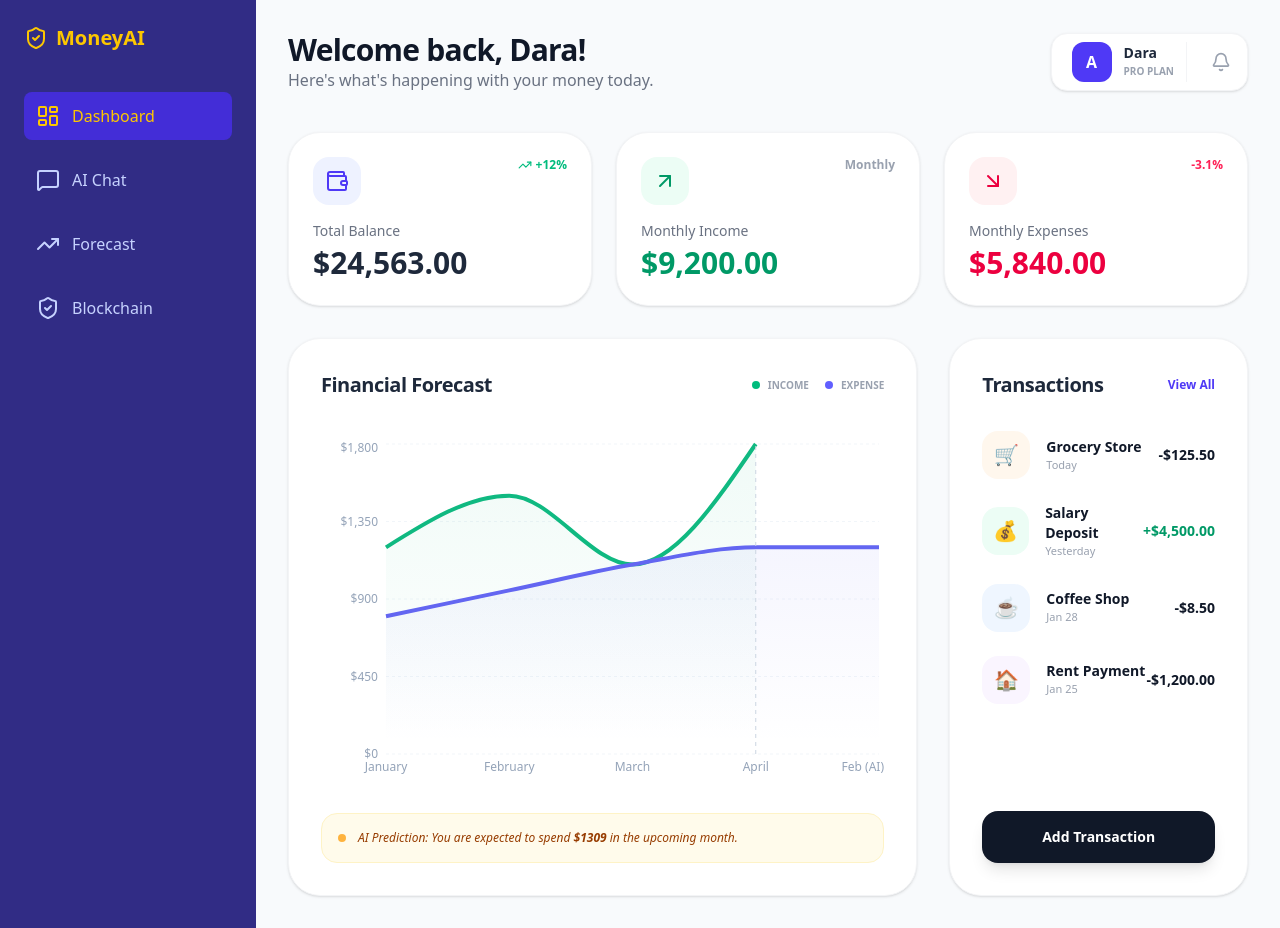
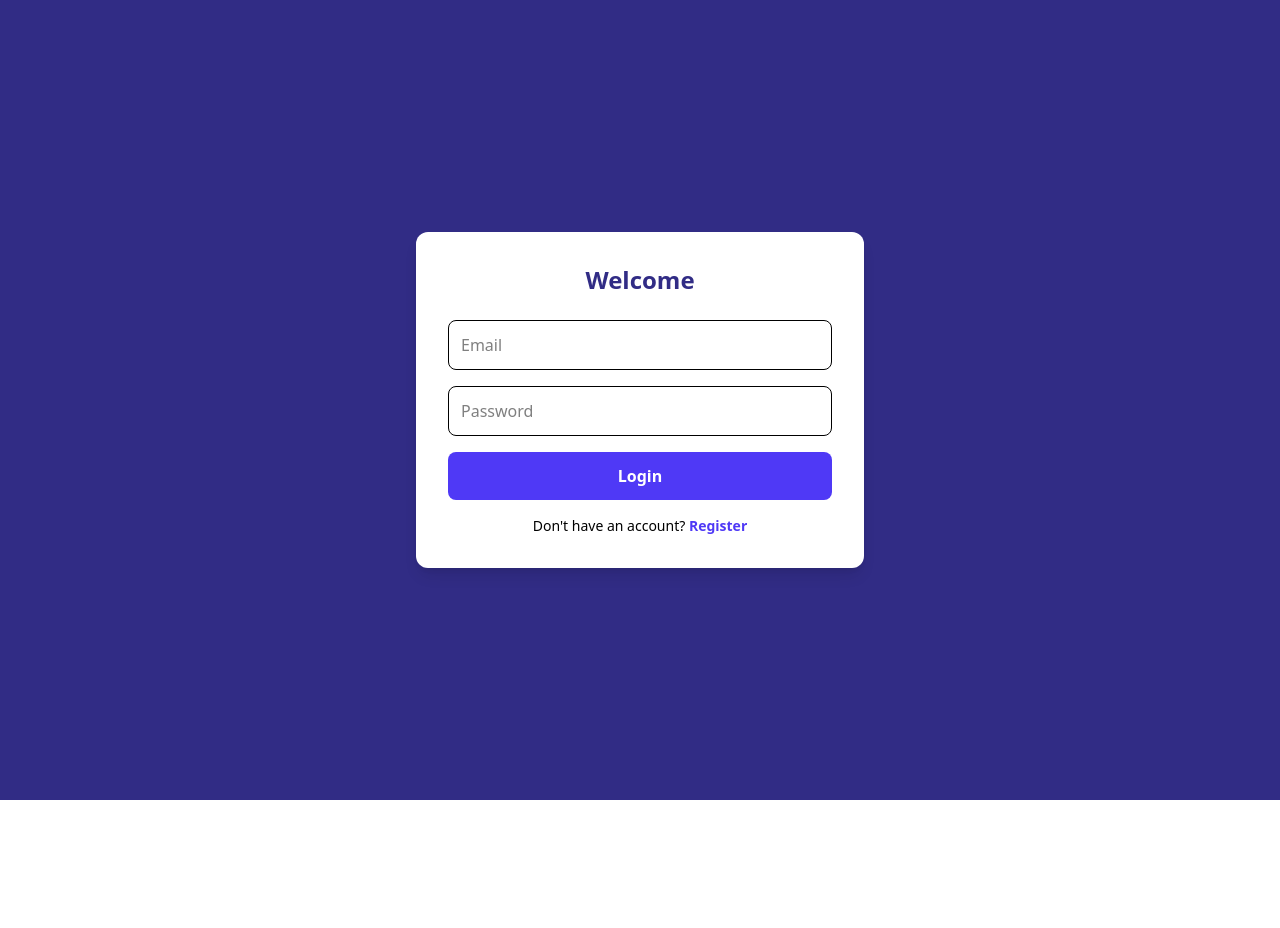
Before and after one commit to Mr-Savat/my-money-assistant, a React (Vite) app: page /login in a window 1280 px wide. After the commit the page ends 800 px from the top, so only its background shows below. Built offline with nearby package versions, Linux system fonts and the light colour scheme.

Commit message:
(feature/developLogin): update login rigester logout and add router

```diff
--- a/src/App.jsx
+++ b/src/App.jsx
@@ -1,19 +1,19 @@
 import { useState } from 'react';
-import Sidebar from './components/Sidebar';
 import DashboardView from './components/DashboardView';
 import ChatView from './components/ChatView';
 import ForecastView from './components/ForecastView';
 import BlockchainView from './components/BlockchainView';
 import { financeData } from './constants';
-import { BrowserRouter as Router, Routes, Route, Navigate, Outlet } from 'react-router-dom';
-// import Auth  from './hooks/Auth';
+import { BrowserRouter as Router, Routes, Route, Navigate } from 'react-router-dom';
+import ProtectedRoute from './components/ProtectedRoute';
+import DashboardLayout from './components/DashboardLayout';
+import AuthView from './components/AuthView';
 
 import { askMoneyAI } from "./services/aiService";
 import { calculateFinance } from "./utils/financeUtils";
 import { typeTextEffect } from "./utils/typeEffect";
 
 const App = () => {
-  const [activeTab, setActiveTab] = useState('dashboard');
   const [messages, setMessages] = useState([
     { role: 'ai', text: 'Hello! I am your AI financial assistant.' }
   ]);
@@ -21,7 +21,6 @@ const App = () => {
   const [loading, setLoading] = useState(false);
 
 
-  // Prepare summary of expenses by category for prompt
   const categorySummary = financeData.map(m => {
     const total = Object.values(m.expenses).reduce((a, b) => a + b, 0);
     return `${m.month}: $${total}`;
@@ -35,7 +34,7 @@ const App = () => {
     setLoading(true);
     setInput("");
 
-    // ✅ Add user + empty AI message in ONE update
+
     setMessages(prev => [
       ...prev,
       { role: "user", text: userText },
@@ -56,7 +55,7 @@ const App = () => {
     try {
       const aiText = await askMoneyAI(prompt);
 
-      // ✨ typing effect updates LAST message safely
+      // typing effect updates LAST message safely
       typeTextEffect(aiText, setMessages, () => setLoading(false));
 
     } catch (err) {
@@ -70,32 +69,36 @@ const App = () => {
     }
   };
 
-// const ProtectedRoute = ({ children }) => {
-//     const user = localStorage.getItem('user_data');
-//     // If no user in localstorage, send them back to login
-//     return user ? children : <Navigate to="/login" />;
-//   };
+  const handleLogout = () => {
+    localStorage.removeItem('isAuthenticated');
+    window.location.href = "/login";
+  };
+  return (
+    <Router>
+      <Routes>
+        <Route path="/login" element={<AuthView mode="login" />} />
+        <Route path="/register" element={<AuthView mode="register" />} />
 
+        {/* Protected Dashboard Routes */}
+        <Route path="/" element={<ProtectedRoute><DashboardLayout onLogout={handleLogout} /></ProtectedRoute>}>
+          {/* URL: / */}
+          <Route index element={<DashboardView />} />
 
-  return (
-    <div className="flex bg-gray-100 font-sans">
-      <Sidebar activeTab={activeTab} setActiveTab={setActiveTab} />
+          {/* URL: /chat */}
+          <Route path="chat" element={
+            <ChatView messages={messages} input={input} setInput={setInput} handleSend={handleSend} loading={loading} />
+          } />
 
-      <main className="flex-1 flex flex-col overflow-hidden">
-        {activeTab === 'dashboard' && <DashboardView />}
-        {activeTab === 'chat' && (
-          <ChatView
-            messages={messages}
-            input={input}
-            setInput={setInput}
-            handleSend={handleSend}
-            loading={loading}
-          />
-        )}
-        {activeTab === 'forecast' && <ForecastView />}
-        {activeTab === 'blockchain' && <BlockchainView />}
-      </main>
-    </div>
+          {/* URL: /forecast */}
+          <Route path="forecast" element={<ForecastView />} />
+
+          {/* URL: /blockchain */}
+          <Route path="blockchain" element={<BlockchainView />} />
+        </Route>
+
+        <Route path="*" element={<Navigate to="/" replace />} />
+      </Routes>
+    </Router>
   );
 };
 
--- /dev/null
+++ b/src/components/AuthView.jsx
@@ -0,0 +1,76 @@
+import React, { useState } from 'react';
+
+const AuthView = ({ mode }) => {
+  const [email, setEmail] = useState('');
+  // 1. Add state for the name
+  const [name, setName] = useState('');
+  const [password, setPassword] = useState('');
+
+  const handleSubmit = (e) => {
+    e.preventDefault();
+
+    const savedUserString = localStorage.getItem('user_data');
+    const savedUser = savedUserString ? JSON.parse(savedUserString) : null;
+
+    if (mode === 'register') {
+      // Save new user
+      localStorage.setItem('user_data', JSON.stringify({ email, password, name }));
+      alert("Account created! Please login.");
+      window.location.href = "/login";
+    } else {
+      // LOGIN LOGIC: Check if credentials match
+      if (savedUser && savedUser.email === email && savedUser.password === password) {
+        localStorage.setItem('isAuthenticated', 'true');
+        window.location.href = "/";
+      } else {
+        alert("Invalid email or password!");
+      }
+    }
+  };
+
+  return (
+    <div className="min-h-screen flex items-center justify-center bg-indigo-900 px-4">
+      <div className="max-w-md w-full bg-white rounded-xl shadow-lg p-8">
+        <h2 className="text-2xl font-bold text-center text-indigo-900 mb-6">
+          {mode === 'login' ? 'Welcome' : 'Create Account'}
+        </h2>
+        <form onSubmit={handleSubmit} className="space-y-4">
+
+          {/* 3. Conditionally show Name input only for Register mode */}
+          {mode === 'register' && (
+            <input
+              type="text"
+              placeholder="Full Name"
+              required
+              className="w-full p-3 border rounded-lg focus:ring-2 focus:ring-indigo-500"
+              onChange={(e) => setName(e.target.value)}
+            />
+          )}
+
+          <input
+            type="email" placeholder="Email" required
+            className="w-full p-3 border rounded-lg focus:ring-2 focus:ring-indigo-500"
+            onChange={(e) => setEmail(e.target.value)}
+          />
+          <input
+            type="password" placeholder="Password" required
+            className="w-full p-3 border rounded-lg focus:ring-2 focus:ring-indigo-500"
+            onChange={(e) => setPassword(e.target.value)}
+          />
+          <button className="w-full bg-indigo-600 text-white p-3 rounded-lg font-semibold hover:bg-indigo-700 transition">
+            {mode === 'login' ? 'Login' : 'Sign Up'}
+          </button>
+        </form>
+
+        <p className="mt-4 text-center text-sm">
+          {mode === 'login' ? "Don't have an account? " : "Already have an account? "}
+          <a href={mode === 'login' ? "/register" : "/login"} className="text-indigo-600 font-bold">
+            {mode === 'login' ? 'Register' : 'Login'}
+          </a>
+        </p>
+      </div>
+    </div>
+  );
+};
+
+export default AuthView;
--- /dev/null
+++ b/src/components/DashboardLayout.jsx
@@ -0,0 +1,19 @@
+import React from 'react';
+import { Outlet } from 'react-router-dom';
+import Sidebar from './Sidebar';
+
+const DashboardLayout = ({ onLogout }) => {
+  return (
+    <div className="flex bg-gray-100 font-sans h-screen">
+      {/* Sidebar stays fixed on the left */}
+      <Sidebar onLogout={onLogout} />
+
+      <main className="flex-1 flex flex-col overflow-hidden">
+        {/* This is where your Dashboard, Chat, or Forecast will appear */}
+        <Outlet />
+      </main>
+    </div>
+  );
+};
+
+export default DashboardLayout;
--- a/src/components/DashboardView.jsx
+++ b/src/components/DashboardView.jsx
@@ -2,6 +2,7 @@ import React from 'react';
 import { AreaChart, Area, XAxis, YAxis, CartesianGrid, Tooltip, ResponsiveContainer, ReferenceLine } from 'recharts';
 import { User, Bell, Search, TrendingUp, Wallet, ArrowUpRight, ArrowDownRight, MoreHorizontal } from 'lucide-react';
 import { financeData } from "../constants";
+import { useState } from 'react';
 
 const Dashboard = () => {
   // 1. គណនាទិន្នន័យសម្រាប់ Forecast
@@ -11,6 +12,21 @@ const Dashboard = () => {
   const prevTotal = Object.values(prevMonth.expenses).reduce((a, b) => a + b, 0);
   const trend = (lastTotal - prevTotal) / (prevTotal || 1);
   const prediction = Math.round(lastTotal * (1 + trend));
+
+
+  const [userName] = useState(() => {
+    const savedData = localStorage.getItem('user_data');
+
+    if (savedData) {
+      const user = JSON.parse(savedData);
+      return user?.name || 'Guest';
+    }
+
+    return 'Guest';
+  });
+
+
+
 
   const chartData = [
     ...financeData.map(d => ({
@@ -33,8 +49,12 @@ const Dashboard = () => {
         {/* --- SECTION 1: TOP NAVIGATION & USER PROFILE --- */}
         <div className="flex flex-col md:flex-row justify-between items-start md:items-center mb-10 gap-4">
           <div>
-            <h1 className="text-3xl font-black text-gray-900 tracking-tight">Welcome back, Dara!</h1>
-            <p className="text-gray-500 font-medium">Here's what's happening with your money today.</p>
+            <h1 className="text-3xl font-black text-gray-900 tracking-tight">
+              Welcome, {userName}!
+            </h1>
+            <p className="text-gray-500 font-medium">
+              Here's what's happening with your money today.
+            </p>
           </div>
 
           <div className="flex items-center gap-4 bg-white p-2 rounded-2xl shadow-sm border border-gray-100">
@@ -43,7 +63,7 @@ const Dashboard = () => {
                 A
               </div>
               <div className="hidden sm:block">
-                <p className="text-sm font-bold leading-none">Dara</p>
+                <p className="text-sm font-bold leading-none"> {userName}</p>
                 <p className="text-[10px] text-gray-400 mt-1 uppercase font-black">Pro Plan</p>
               </div>
             </div>
--- /dev/null
+++ b/src/components/ProtectedRoute.jsx
@@ -0,0 +1,17 @@
+import React from 'react';
+import { Navigate } from 'react-router-dom';
+
+const ProtectedRoute = ({ children }) => {
+  // Check if the user is logged in
+  const isAuth = localStorage.getItem('isAuthenticated') === 'true';
+
+  // If not authenticated, redirect to login
+  if (!isAuth) {
+    return <Navigate to="/login" replace />;
+  }
+
+  // If authenticated, render the children (the dashboard)
+  return children;
+};
+
+export default ProtectedRoute;
--- a/src/components/Sidebar.jsx
+++ b/src/components/Sidebar.jsx
@@ -1,88 +1,52 @@
-import { LayoutDashboard, MessageSquare, TrendingUp, ShieldCheck } from 'lucide-react';
+import { Link, useLocation } from 'react-router-dom';
+import { LogOut, LayoutDashboard, MessageSquare, TrendingUp, ShieldCheck } from 'lucide-react';
 
-const NavItem = ({ icon, label, active, onClick }) => (
-  <div
-    onClick={onClick}
-    className={`flex items-center gap-3 p-3 rounded-lg cursor-pointer transition-all ${active ? 'bg-indigo-700 text-yellow-400' : 'hover:bg-indigo-800 text-indigo-200'
+const NavItem = ({ icon, label, to }) => {
+  const location = useLocation();
+  // Check if current URL matches the "to" path
+  const active = location.pathname === to;
+
+  return (
+    <Link
+      to={to}
+      className={`flex items-center gap-3 p-3 rounded-lg cursor-pointer transition-all ${
+        active ? 'bg-indigo-700 text-yellow-400' : 'hover:bg-indigo-800 text-indigo-200'
       }`}
     >
       {icon} <span>{label}</span>
-  </div>
+    </Link>
   );
+};
 
-const Sidebar = ({ activeTab, setActiveTab }) => {
+const Sidebar = ({ onLogout }) => {
   const menuItems = [
-    { id: 'dashboard', label: 'Dashboard', icon: <LayoutDashboard /> },
-    { id: 'chat', label: 'AI Chat', icon: <MessageSquare /> },
-    { id: 'forecast', label: 'Forecast', icon: <TrendingUp /> },
-    { id: 'blockchain', label: 'Blockchain', icon: <ShieldCheck /> },
+    { id: 'dashboard', label: 'Dashboard', icon: <LayoutDashboard />, to: '/' },
+    { id: 'chat', label: 'AI Chat', icon: <MessageSquare />, to: '/chat' },
+    { id: 'forecast', label: 'Forecast', icon: <TrendingUp />, to: '/forecast' },
+    { id: 'blockchain', label: 'Blockchain', icon: <ShieldCheck />, to: '/blockchain' },
   ];
 
   return (
-    <nav className="w-64 bg-indigo-900 text-white p-6 hidden md:block">
+    <nav className="w-64 bg-indigo-900 text-white p-6 hidden md:flex flex-col justify-between h-screen">
+      <div>
         <h1 className="text-xl font-bold mb-10 flex items-center gap-2 text-yellow-400">
           <ShieldCheck /> MoneyAI
         </h1>
         <div className="space-y-4">
           {menuItems.map((item) => (
-          <NavItem
-            key={item.id}
-            icon={item.icon}
-            label={item.label}
-            active={activeTab === item.id}
-            onClick={() => setActiveTab(item.id)}
-          />
+            <NavItem key={item.id} {...item} />
           ))}
+        </div>
+      </div>
+
+      <div
+        onClick={onLogout}
+        className="flex items-center gap-3 p-3 rounded-lg cursor-pointer text-red-400 hover:bg-red-900 transition-all mt-auto"
+      >
+        <LogOut size={20} /> <span>Logout</span>
       </div>
     </nav>
   );
 };
 
 export default Sidebar;
-
-// import { Link, useLocation } from 'react-router-dom';
-// import { LayoutDashboard, MessageSquare, TrendingUp, ShieldCheck } from 'lucide-react';
-
-// const NavItem = ({ icon, label, to, active }) => (
-//   <Link to={to}>
-//     <div
-//       className={`flex items-center gap-3 p-3 rounded-lg cursor-pointer transition-all ${
-//         active ? 'bg-indigo-700 text-yellow-400' : 'hover:bg-indigo-800 text-indigo-200'
-//       }`}
-//     >
-//       {icon} <span>{label}</span>
-//     </div>
-//   </Link>
-// );
-
-// const Sidebar = () => {
-//   const location = useLocation(); // get current path
-
-//   const menuItems = [
-//     { id: 'dashboard', label: 'Dashboard', icon: <LayoutDashboard />, path: '/dashboard' },
-//     { id: 'chat', label: 'AI Chat', icon: <MessageSquare />, path: '/dashboard/chat' },
-//     { id: 'forecast', label: 'Forecast', icon: <TrendingUp />, path: '/dashboard/forecast' },
-//     { id: 'blockchain', label: 'Blockchain', icon: <ShieldCheck />, path: '/dashboard/blockchain' },
-//   ];
-
-//   return (
-//     <nav className="w-64 bg-indigo-900 text-white p-6 hidden md:block">
-//       <h1 className="text-xl font-bold mb-10 flex items-center gap-2 text-yellow-400">
-//         <ShieldCheck /> MoneyAI
-//       </h1>
-//       <div className="space-y-4">
-//         {menuItems.map((item) => (
-//           <NavItem
-//             key={item.id}
-//             icon={item.icon}
-//             label={item.label}
-//             to={item.path}
-//             active={location.pathname === item.path}
-//           />
-//         ))}
-//       </div>
-//     </nav>
-//   );
-// };
-
-// export default Sidebar;
```
Also changed, not shown: src/hooks/Auth.js (deleted, +0 -95 lines). Lines whose indentation alone changed are shown as unchanged.
